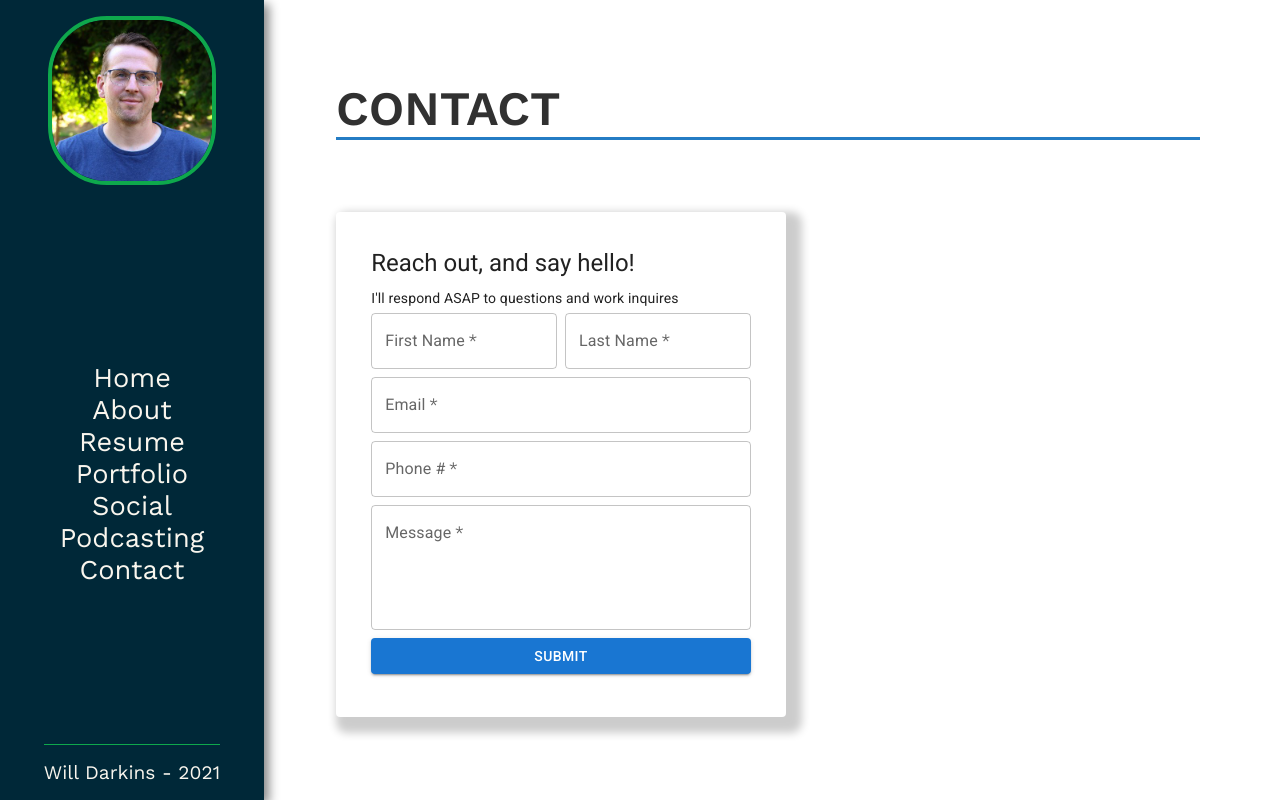
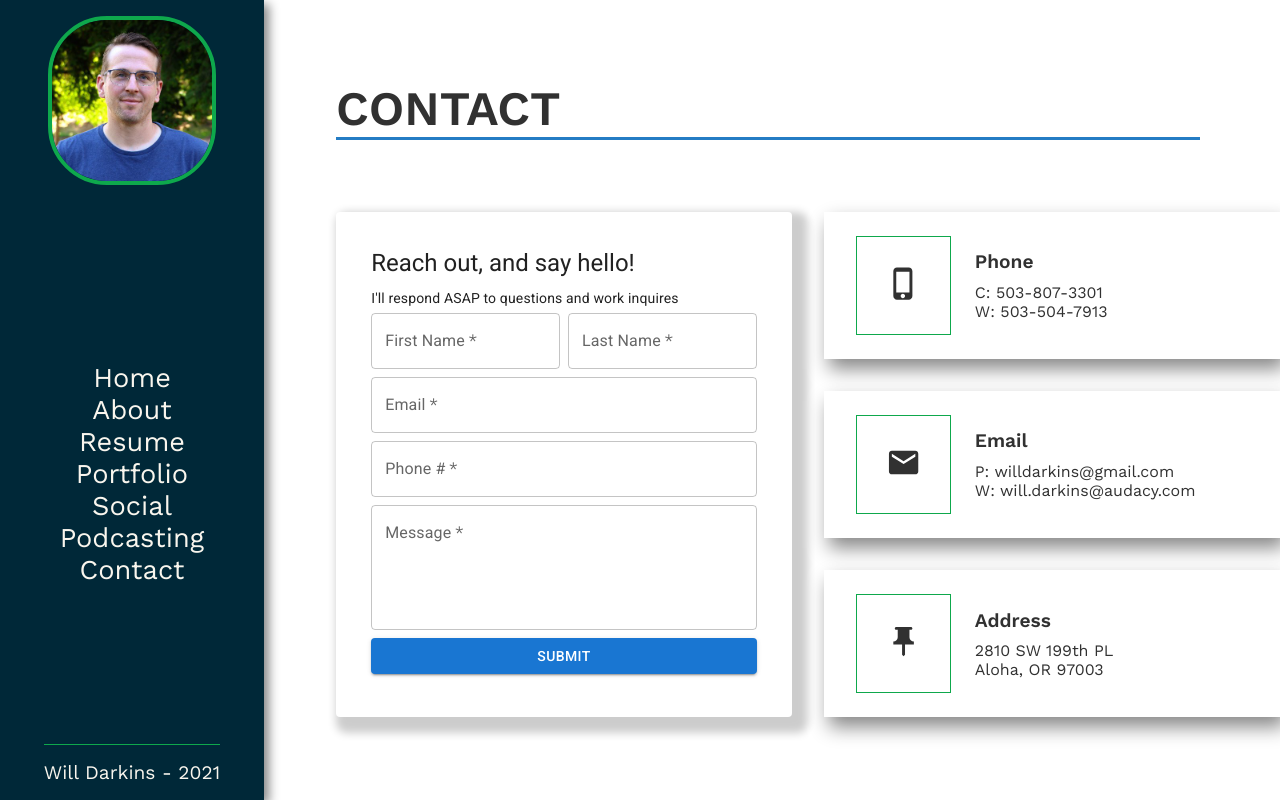
Before and after one commit to willdarkins/portfolio_darkins, a React (Create React App) app: page /contact in a window 1280 px wide. Built offline with nearby package versions, Linux system fonts and the light colour scheme; a web font is replaced by a local one.

Commit message:
ContactCards components have been created... styled and ready to go... portfolios and small touches... ALMOST THERE

```diff
--- a/src/Components/ContactCards.js
+++ b/src/Components/ContactCards.js
@@ -1,23 +1,52 @@
 import React from 'react'
 import styled from 'styled-components';
-import PhoneIphoneIcon from '@mui/icons-material/PhoneIphone';
-import EmailIcon from '@mui/icons-material/Email';
-import PushPinIcon from '@mui/icons-material/PushPin';
 
 const CardStyles = styled.div`
+    padding: 1.5rem 2rem;
+    background-color: #ffff ;
+    color: var(--font-dark);
+    display: flex;
+    align-items: center;
+    box-shadow: 5px 10px 18px #888888;
+    &:not(:last-child){
+        margin-bottom: 2rem;
+    }
+    .left-content {
+        padding: 1.8rem;
+        border: 1px solid var(--border);
+        display: flex;
+        align-items: center;
+        justify-content: center;
+        margin-right: 1.5rem;
+        svg{
+            font-size: 2.2rem;
+        }
+    .right-content{
+        h6{
+            font-size: 1.2rem;
+            padding-bottom: .6rem;
+        }
+        //turn into anchor tags later
+        p{
+            padding: .4rem 0;
+        }
+    }
+    }
 `
 
-//creating variables to attribute Material UI icon imports in order to render them in ContactPage.js
-const phone = <PhoneIphoneIcon />
-const email = <EmailIcon />
-const location = <PushPinIcon />
-
-function ContactCards() {
+function ContactCard({icon,title, contact1, contact2}) {
     return (
         <CardStyles>
-
+            <div className='left-content'>
+                <p>{icon}</p>
+            </div>
+            <div className='right-content'>
+                <h6>{title}</h6>
+                <p>{contact1}</p>
+                <p>{contact2}</p>
+            </div>
         </CardStyles>
     )
 }
 
-export default ContactCards
+export default ContactCard
--- a/src/Components/ContactForm.js
+++ b/src/Components/ContactForm.js
@@ -18,7 +18,7 @@ const ContactCardStyles = styled.div`
 function ContactForm() {
     return (
         <ContactCardStyles>
-            <Card style={{maxWidth:450, margin:'0 auto'}} className={'card'}>
+            <Card style={{maxWidth:535, margin:'0 auto'}} className={'card'}>
                 <CardContent>
                     <Typography gutterBottom variant='h5'>Reach out, and say hello!</Typography>
                     <Typography gutterBottom variant='body2' color='textsecondary' component='p'>I'll respond ASAP to questions and work inquires</Typography>
--- a/src/Pages/ContactPage.js
+++ b/src/Pages/ContactPage.js
@@ -3,18 +3,34 @@ import styled from 'styled-components'
 import { MainLayout, InnerLayout } from '../Styles/Layout'
 import Title from '../Components/Title';
 import ContactForm from '../Components/ContactForm'
+import ContactCard from '../Components/ContactCards'
+import PhoneIphoneIcon from '@mui/icons-material/PhoneIphone';
+import EmailIcon from '@mui/icons-material/Email';
+import PushPinIcon from '@mui/icons-material/PushPin';
 
 const ContactStyles = styled.section`
     .contact-section{
         display: grid;
         grid-template-columns: repeat(2, 1fr);
+        grid-column-gap: 2rem;
         position: absolute;
         left: auto;
+        .contact-cards{
+            display: flex;
+            justify-content: space-between;
+            flex-direction: column;
+        }
     }
     .material-contact-form{
 
     }
 `
+
+//creating variables to attribute Material UI icon imports in order to render them in ContactPage.js
+const phone = <PhoneIphoneIcon />
+const email = <EmailIcon />
+const location = <PushPinIcon />
+
 function Contact() {
     return (
         <MainLayout>
@@ -25,7 +41,9 @@ function Contact() {
                         <ContactForm />
                     </div>
                     <div className='contact-cards'>
-
+                    <ContactCard title={'Phone'} icon={phone} contact1={'C: 503-807-3301'} contact2={'W: 503-504-7913'}/>
+                    <ContactCard title={'Email'} icon={email} contact1={'P: willdarkins@gmail.com'} contact2={'W: will.darkins@audacy.com'}/>
+                    <ContactCard title={'Address'} icon={location} contact1={'2810 SW 199th PL'} contact2={'Aloha, OR 97003'}/>
                     </div>
                 </InnerLayout>
             </ContactStyles>
```
